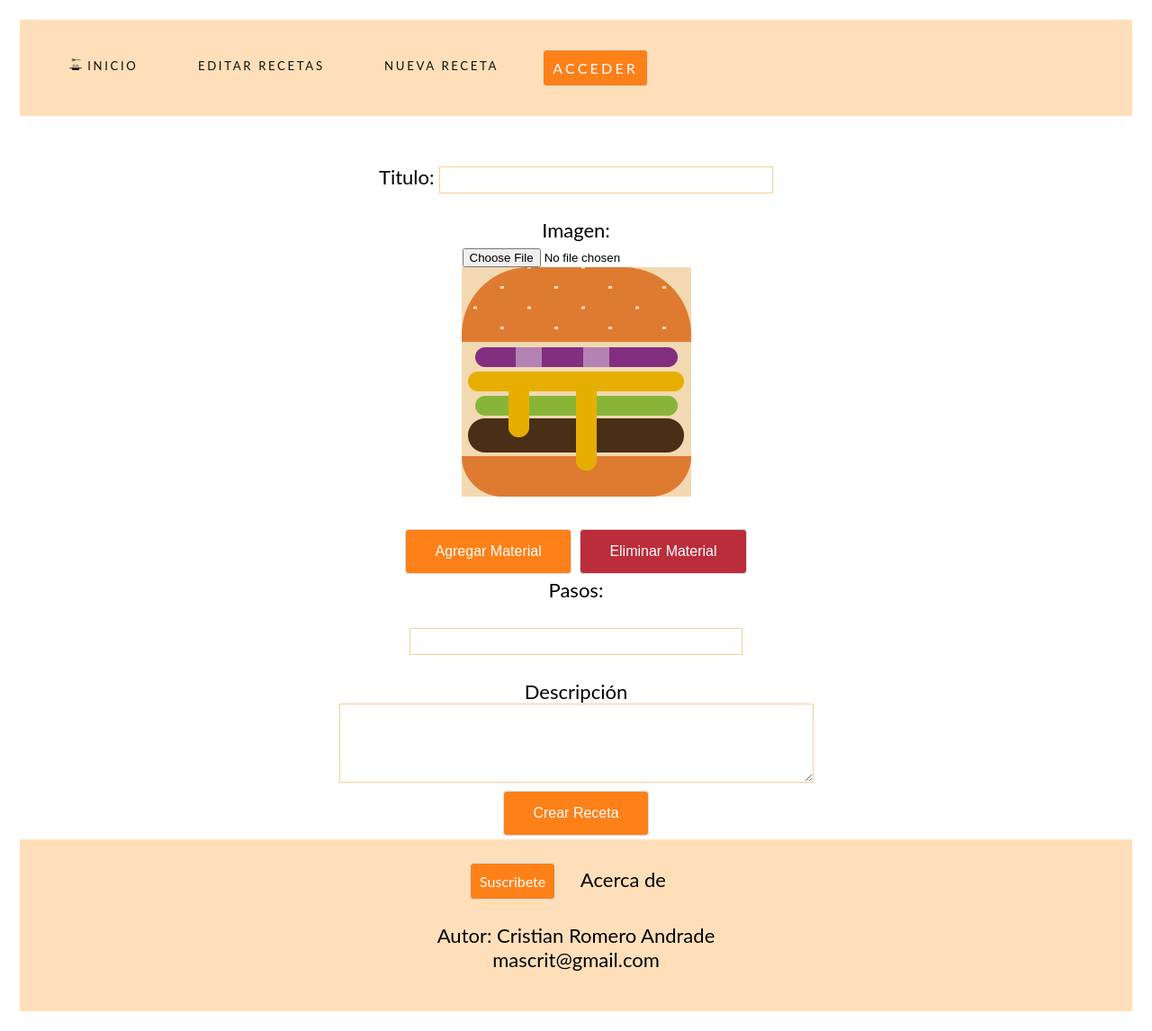
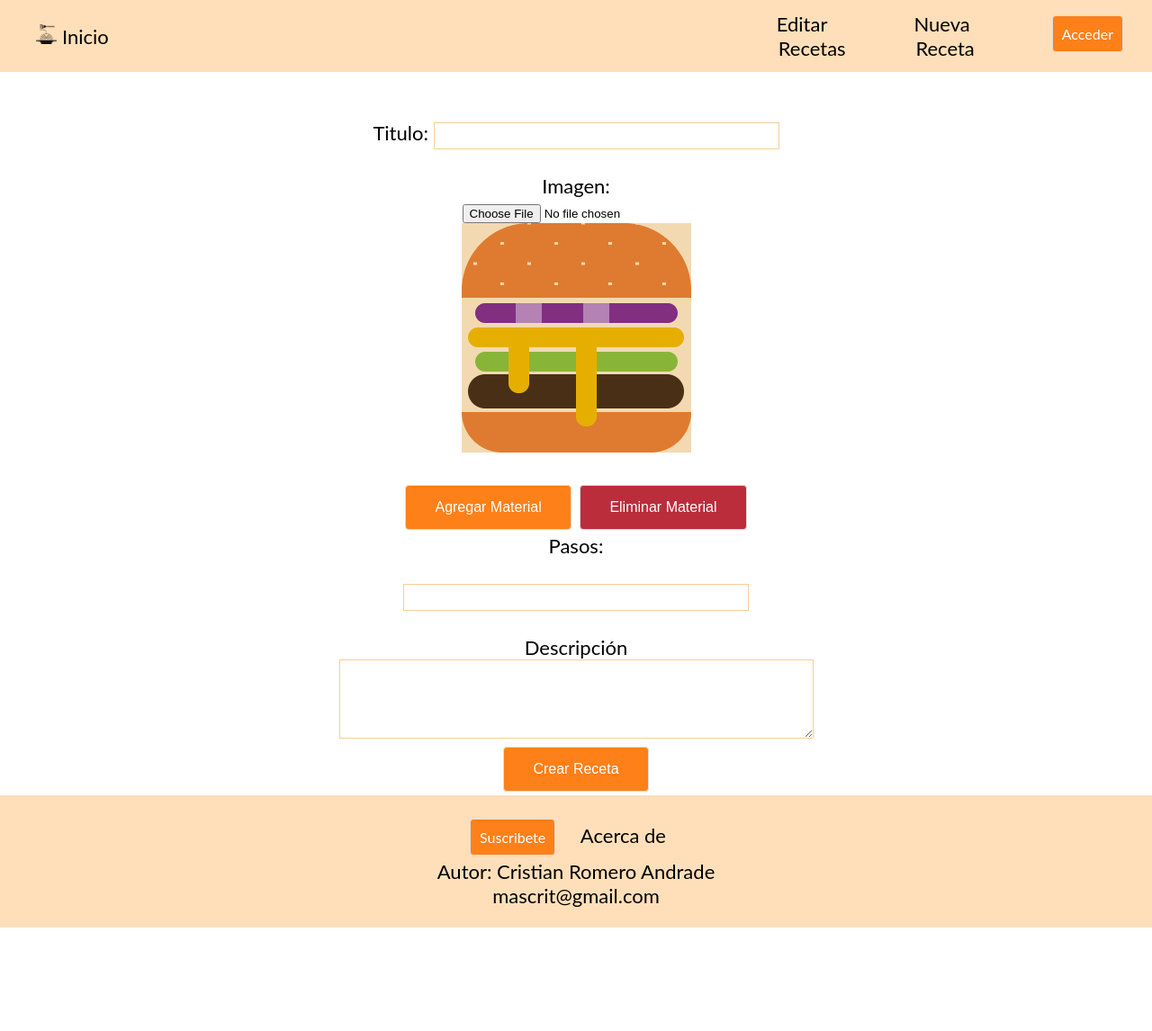
Before and after one commit to tysyak/Proyecto_negocios_2022, a PHP site: page /receta/nueva in a window 1280 px wide. Shown: the whole page at 90% size. After the commit the page ends 1031 px from the top, so only its background shows below. Run offline with PHP 8.4, Linux system fonts and the light colour scheme.

Commit message:
Rediseño NavBar

```diff
--- a/recetario/assets/css/app.css
+++ b/recetario/assets/css/app.css
@@ -1,10 +1,13 @@
+*{
+    margin:0;
+}
+
 html { font-size: 22px; }
 
 body {
     margin: 0;
     font-family: 'Lato', sans-serif;
     text-align: center;
-    padding: 1rem;
 }
 
 img {
@@ -16,18 +19,6 @@ img {
     box-sizing: border-box;
 }
 
-nav {
-    position: sticky;
-    top: 0;
-    display: flex;
-    flex-wrap: wrap;
-    justify-content: space-between;
-    padding: 1.5rem 2rem;
-    background-color: #FFDFB9;
-    transition: top 500ms ease-in-out;
-    overflow: hidden;
-
-}
 
 hr {
     position: sticky;
@@ -37,39 +28,87 @@ hr {
     justify-content: space-between;
     transition: top 500ms ease-in-out;
 }
-
-nav.scroll-up,
-nav:focus-within {
-    top: 0;
+* {
+    margin: 0;
 }
 
-nav.scroll-down {
-    top: -100%;
+/*Properties for Nav-bar*/
+nav{
+    display:flex;
+    top:0;
+    height:10vh;
+    justify-content:space-between;
+    align-items:center;
+    padding:0 20px;
+    background: #FFDFB9;
+}
+.nav-sub{
+    display:flex;
+    justify-content:space-between;
+}
+.list-item {
+    padding:10px;
+    list-style:none;
+}
+.nav-link{
+    color:black;
+    text-decoration:none;
 }
 
 .links {
-    display: flex;
+    color:black;
     margin: 0 -1em;
+    text-decoration: none;
 }
 
 .links a {
-    display: inline-block;
     margin: 0 1em;
     float: left;
 }
 
-.logo {
-    font-weight: bold;
-    text-transform: uppercase;
-    letter-spacing: 0.2em;
+/*Properties for Hamburger*/
+.ham{
+    display:none;
+    padding:5px;
 }
 
-nav a {
-    color: #0f0f0f;
-    text-decoration: none;
-    font-size: 0.6rem;
-    text-transform: uppercase;
-    letter-spacing: 0.2em;
+.bar1,.bar2,.bar3{
+    display:block;
+    width:35px;
+    height:3px;
+    margin:5px auto;
+    background-color: sandybrown;
+    transition: 0.4s;
+}
+@media only screen and (max-width:768px){
+    *{
+        overflow:hidden;
+    }
+    .nav-sub{
+        position:absolute;
+        top:10vh;
+        right:0;
+        flex-direction:column;
+        background-color:#FFDFB9;
+        border-radius:0 0 0 20px;
+        transition:transform 0.3s ease-in;
+        transform:translate(100%);
+    }
+    .nav-change{
+        transform:translate(0%);
+    }
+    .ham{
+        display:block;
+    }
+    .change .bar1 {
+        transform: rotate(45deg) translate(8px,3px);
+    }
+    .change .bar2 {
+        opacity: 0;
+    }
+    .change .bar3 {
+        transform: rotate(-45deg) translate(8px,-3px);
+    }
 }
 
 section {
--- a/recetario/assets/js/app.js
+++ b/recetario/assets/js/app.js
@@ -1,3 +1,11 @@
+// nav bar
+const hamburger = document.querySelector(".ham");
+const navsub = document.querySelector(".nav-sub");
+hamburger.addEventListener('click', () => {
+    hamburger.classList.toggle("change")
+    navsub.classList.toggle("nav-change")
+});
+// fin nav bar
 async function listar_receta() {
     let html = '<div class="cards">';
     let response = await fetch('api/receta',{
--- a/recetario/view/panel.view.php
+++ b/recetario/view/panel.view.php
@@ -25,13 +25,20 @@ function val_path($path): string
 <body>
 
     <header>
-        <nav>
-            <div class="links">
-                <a href="<?= val_path('/') ?>"><img style="height: 1em; " src="/recetario/assets/img/logo.png"> Inicio</a>
-                <a href="<?= val_path('/receta/editar') ?>">Editar Recetas</a>
-                <a href="<?= val_path('/receta/nueva') ?>">Nueva Receta</a>
-                <a class="badge" href="<?= val_path('/login') ?>" style="float: right;">Acceder</a>
+        <nav class="navbar">
+            <div class="title"><a class="nav-link" href="<?= val_path('/') ?>"><img style="height: 1em; " src="/recetario/assets/img/logo.png"> Inicio</a></div>
+
+            <div class="ham">
+                <span class="bar1"></span>
+                <span class="bar2"></span>
+                <span class="bar3"></span>
             </div>
+            <ul class="nav-sub">
+                <li class="list-item"><a class="links" href="<?= val_path('/receta/editar') ?>">Editar Recetas</a></li>
+                <li class="list-item"><a class="links" href="<?= val_path('/receta/nueva') ?>">Nueva Receta</a></li>
+                <li class="list-item"><a class="badge links" href="<?= val_path('/login') ?>" style="float: right;">Acceder</a></li>
+            </ul>
+
         </nav>
     </header>
 
```
